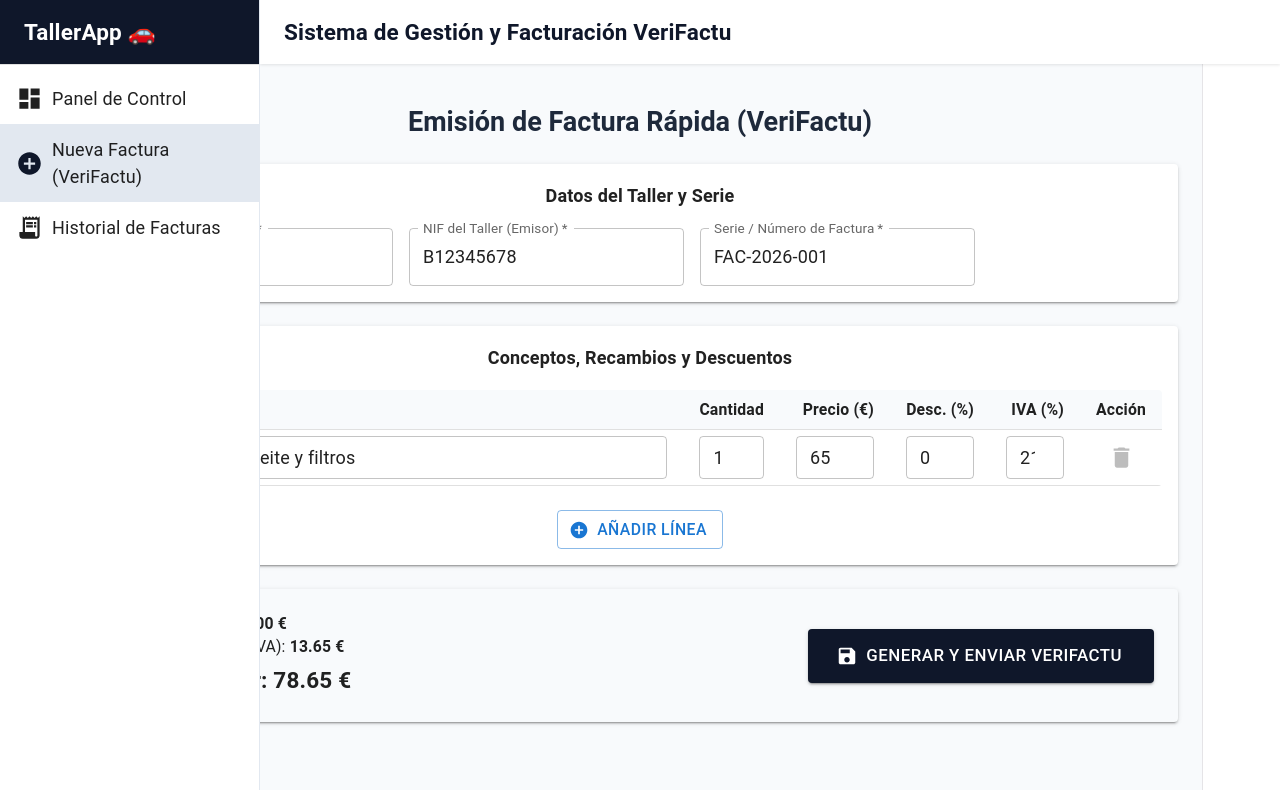
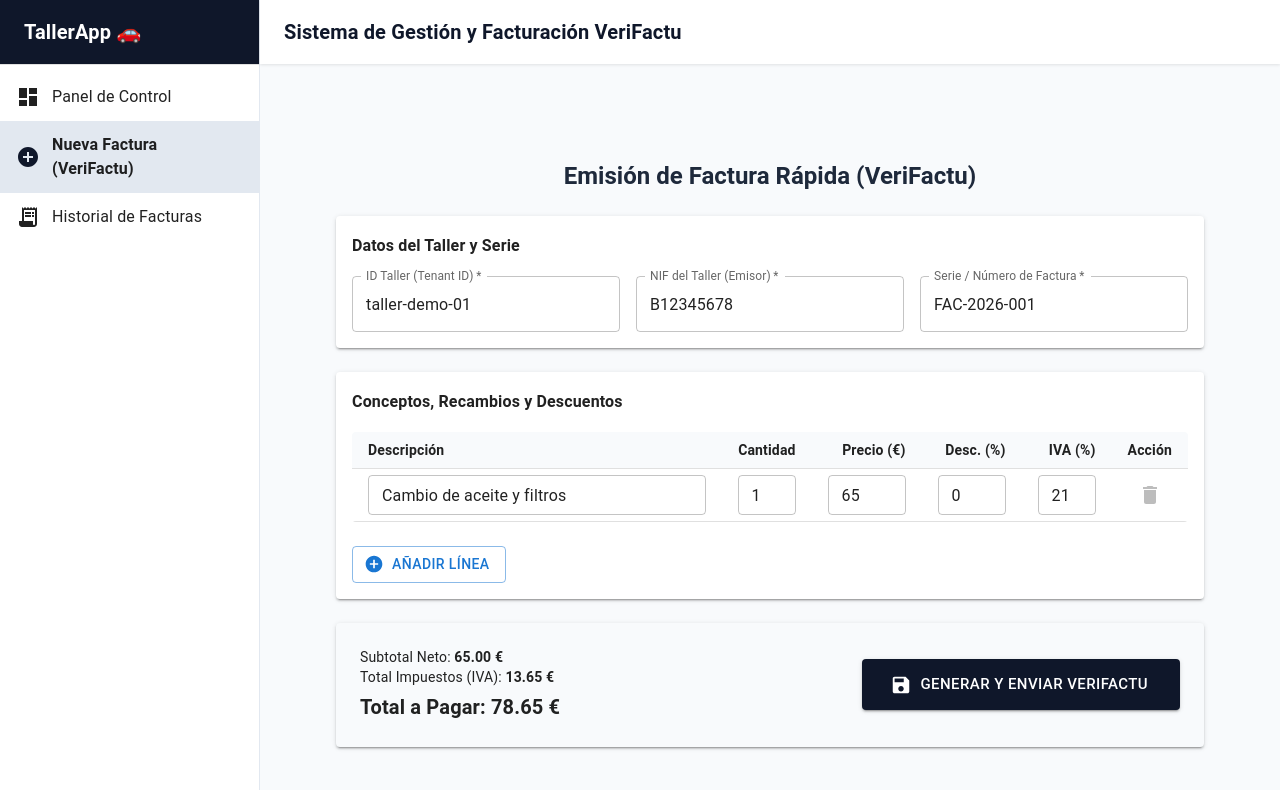
Before and after one commit to AFloresc/da-mechanic-front, a React (Vite) app: page /invoices/new in a window 1280 px wide. Shown: the top 790 px of the page. Built offline with nearby package versions, Linux system fonts and the light colour scheme.

Commit message:
style: CHanged main page style, not the section is renderd centered

```diff
--- a/src/App.css
+++ b/src/App.css
@@ -1,4 +1,4 @@
-.counter {
+/*.counter {
   font-size: 16px;
   padding: 5px 10px;
   border-radius: 5px;
@@ -182,3 +182,4 @@
     border-right-color: var(--border);
   }
 }
+*/
--- a/src/components/InvoiceForm.jsx
+++ b/src/components/InvoiceForm.jsx
@@ -1,7 +1,7 @@
 import React, { useState } from 'react';
 import {
   Box, Button, Card, CardContent, Grid, TextField,
-  Typography, IconButton, Divider, Table, TableBody,
+  Typography, IconButton, Table, TableBody,
   TableCell, TableContainer, TableHead, TableRow, Paper
 } from '@mui/material';
 import DeleteIcon from '@mui/icons-material/Delete';
@@ -38,7 +38,6 @@ export default function InvoiceForm() {
     setItems(items.filter((_, i) => i !== index));
   };
 
-  // Cálculos automáticos en tiempo real
   const calculateTotals = () => {
     let subtotal = 0;
     let totalTax = 0;
@@ -74,7 +73,6 @@ export default function InvoiceForm() {
         }))
       };
 
-      // Conexión con el backend en Go que hemos creado
       const response = await axios.post('http://localhost:8080/api/v1/invoices', payload);
       alert(`¡Factura creada y encadenada con éxito! Hash: ${response.data.current_hash.substring(0, 16)}...`);
     } catch (error) {
@@ -86,8 +84,12 @@ export default function InvoiceForm() {
   const totals = calculateTotals();
 
   return (
-    <Box component="form" onSubmit={handleSubmit} sx={{ maxWidth: '100%', mt: 2 }}>
-      <Typography variant="h5" sx={{ mb: 3, fontWeight: 'bold', color: '#1e293b' }}>
+    <Box
+      component="form"
+      onSubmit={handleSubmit}
+      sx={{ maxWidth: '900px', mx: 'auto', mt: 1, px: 2 }}
+    >
+      <Typography variant="h5" sx={{ mb: 3, fontWeight: 'bold', color: '#1e293b', textAlign: 'center' }}>
         Emisión de Factura Rápida (VeriFactu)
       </Typography>
 
@@ -95,13 +97,13 @@ export default function InvoiceForm() {
       <Card sx={{ mb: 3, p: 2, boxShadow: 2 }}>
         <Typography variant="subtitle1" sx={{ mb: 2, fontWeight: 'bold' }}>Datos del Taller y Serie</Typography>
         <Grid container spacing={2}>
-          <Grid item xs={12} sm={4}>
+          <Grid size={{ xs: 12, sm: 4 }}>
             <TextField fullWidth label="ID Taller (Tenant ID)" name="tenant_id" value={formData.tenant_id} onChange={handleHeaderChange} required />
           </Grid>
-          <Grid item xs={12} sm={4}>
+          <Grid size={{ xs: 12, sm: 4 }}>
             <TextField fullWidth label="NIF del Taller (Emisor)" name="issuer_nif" value={formData.issuer_nif} onChange={handleHeaderChange} required />
           </Grid>
-          <Grid item xs={12} sm={4}>
+          <Grid size={{ xs: 12, sm: 4 }}>
             <TextField fullWidth label="Serie / Número de Factura" name="series_number" value={formData.series_number} onChange={handleHeaderChange} required />
           </Grid>
         </Grid>
@@ -152,7 +154,7 @@ export default function InvoiceForm() {
           </Table>
         </TableContainer>
 
-        <Button startIcon={<AddCircleIcon/>} variant="outlined" onClick={addItemRow} sx={{ mt: 1 }}>
+        <Button startIcon={<AddCircleIcon />} variant="outlined" onClick={addItemRow} sx={{ mt: 1 }}>
           Añadir Línea
         </Button>
       </Card>
--- a/src/components/Layout.jsx
+++ b/src/components/Layout.jsx
@@ -48,7 +48,10 @@ export default function Layout() {
                 }}
               >
                 <ListItemIcon sx={{ color: selected ? '#0f172a' : 'inherit' }}>{item.icon}</ListItemIcon>
-                <ListItemText primary={item.text} primaryTypographyProps={{ fontWeight: selected ? 'bold' : 'normal' }} />
+                <ListItemText
+                  primary={item.text}
+                  sx={{ '& .MuiListItemText-primary': { fontWeight: selected ? 'bold' : 'normal' } }}
+                />
               </ListItemButton>
             </ListItem>
           );
@@ -58,8 +61,10 @@ export default function Layout() {
   );
 
   return (
-    <Box sx={{ display: 'flex', bgcolor: '#f8fafc', minHeight: '100vh' }}>
+    <Box sx={{ display: 'flex', width: '100vw', minHeight: '100vh', bgcolor: '#f8fafc', overflowX: 'hidden' }}>
       <CssBaseline />
+
+      {/* Barra superior */}
       <AppBar
         position="fixed"
         sx={{
@@ -68,6 +73,7 @@ export default function Layout() {
           bgcolor: 'white',
           color: '#0f172a',
           boxShadow: '0 1px 3px 0 rgb(0 0 0 / 0.1)',
+          zIndex: (theme) => theme.zIndex.drawer + 1
         }}
       >
         <Toolbar>
@@ -86,9 +92,10 @@ export default function Layout() {
         </Toolbar>
       </AppBar>
 
+      {/* Menú lateral (Drawer) */}
       <Box
         component="nav"
-        лект={{ width: { sm: drawerWidth }, flexShrink: { sm: 0 } }}
+        sx={{ width: { sm: drawerWidth }, flexShrink: { sm: 0 } }}
         aria-label="mailbox folders"
       >
         <Drawer
@@ -115,11 +122,23 @@ export default function Layout() {
         </Drawer>
       </Box>
 
+      {/* Contenido Principal con Flexbox nativo puro */}
       <Box
         component="main"
-        sx={{ flexGrow: 1, p: 3, width: { sm: `calc(100% - ${drawerWidth}px)` }, mt: { xs: 8, sm: 8 } }}
+        sx={{
+          flexGrow: 1,
+          p: 3,
+          mt: 8,
+          minWidth: 0,
+          display: 'flex',
+          flexDirection: 'column',
+          alignItems: 'center' // Centra automáticamente todo el contenido hijo (el formulario) en el espacio libre
+        }}
       >
-        <Outlet />
+        <Toolbar />
+        <Box sx={{ width: '100%', maxWidth: '900px' }}>
+          <Outlet />
+        </Box>
       </Box>
     </Box>
   );
--- a/src/index.css
+++ b/src/index.css
@@ -1,3 +1,4 @@
+/*
 :root {
   --text: #6b6375;
   --text-h: #08060d;
@@ -109,3 +110,4 @@ code {
   padding: 4px 8px;
   background: var(--code-bg);
 }
+*/
--- a/src/pages/Dashboard.jsx
+++ b/src/pages/Dashboard.jsx
@@ -19,8 +19,9 @@ export default function Dashboard() {
         </Button>
       </Box>
 
+      {/* Usamos size={{ ... }} en lugar de item xs={...} para evitar el warning */}
       <Grid container spacing={3}>
-        <Grid item xs={12} sm={4}>
+        <Grid size={{ xs: 12, sm: 4 }}>
           <Card sx={{ boxShadow: 2, borderLeft: '5px solid #3b82f6' }}>
             <CardContent>
               <Box sx={{ display: 'flex', alignItems: 'center', mb: 1 }}>
@@ -32,7 +33,7 @@ export default function Dashboard() {
           </Card>
         </Grid>
 
-        <Grid item xs={12} sm={4}>
+        <Grid size={{ xs: 12, sm: 4 }}>
           <Card sx={{ boxShadow: 2, borderLeft: '5px solid #10b981' }}>
             <CardContent>
               <Box sx={{ display: 'flex', alignItems: 'center', mb: 1 }}>
@@ -44,7 +45,7 @@ export default function Dashboard() {
           </Card>
         </Grid>
 
-        <Grid item xs={12} sm={4}>
+        <Grid size={{ xs: 12, sm: 4 }}>
           <Card sx={{ boxShadow: 2, borderLeft: '5px solid #8b5cf6' }}>
             <CardContent>
               <Box sx={{ display: 'flex', alignItems: 'center', mb: 1 }}>
```
